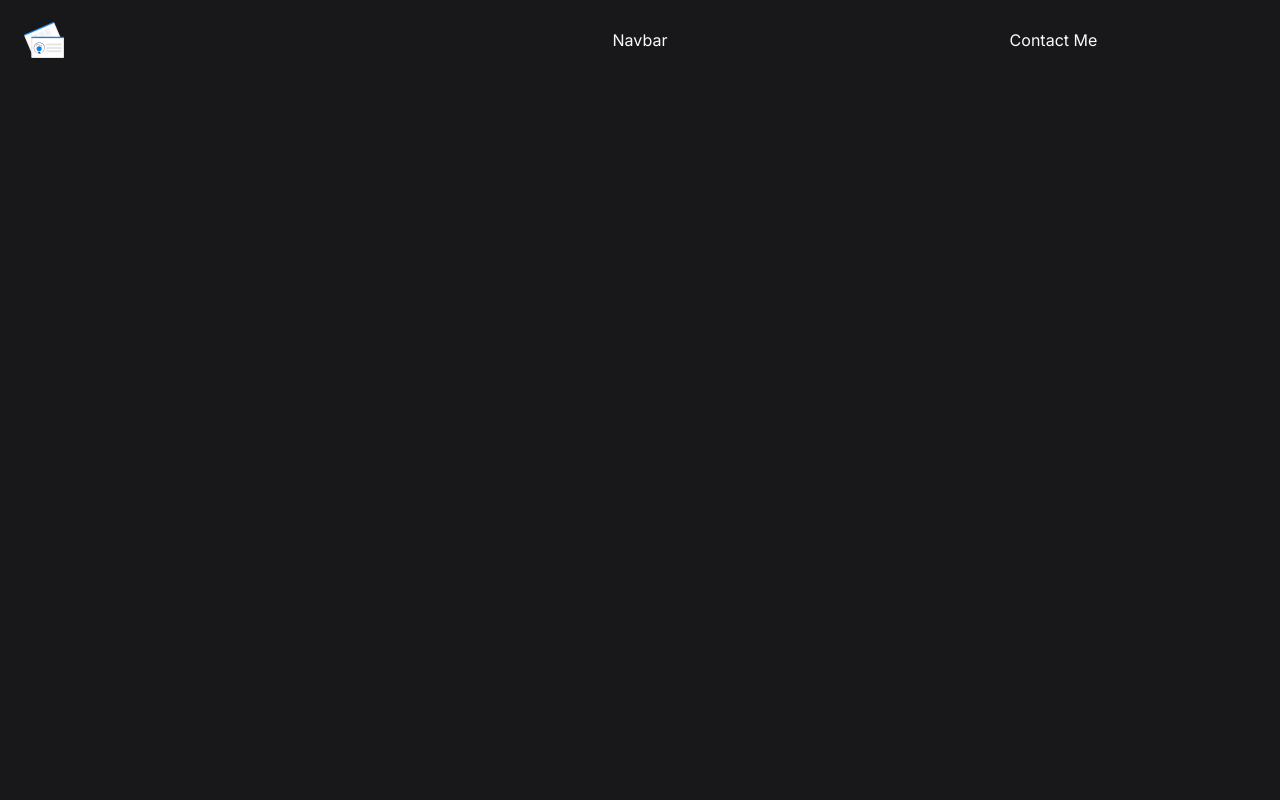
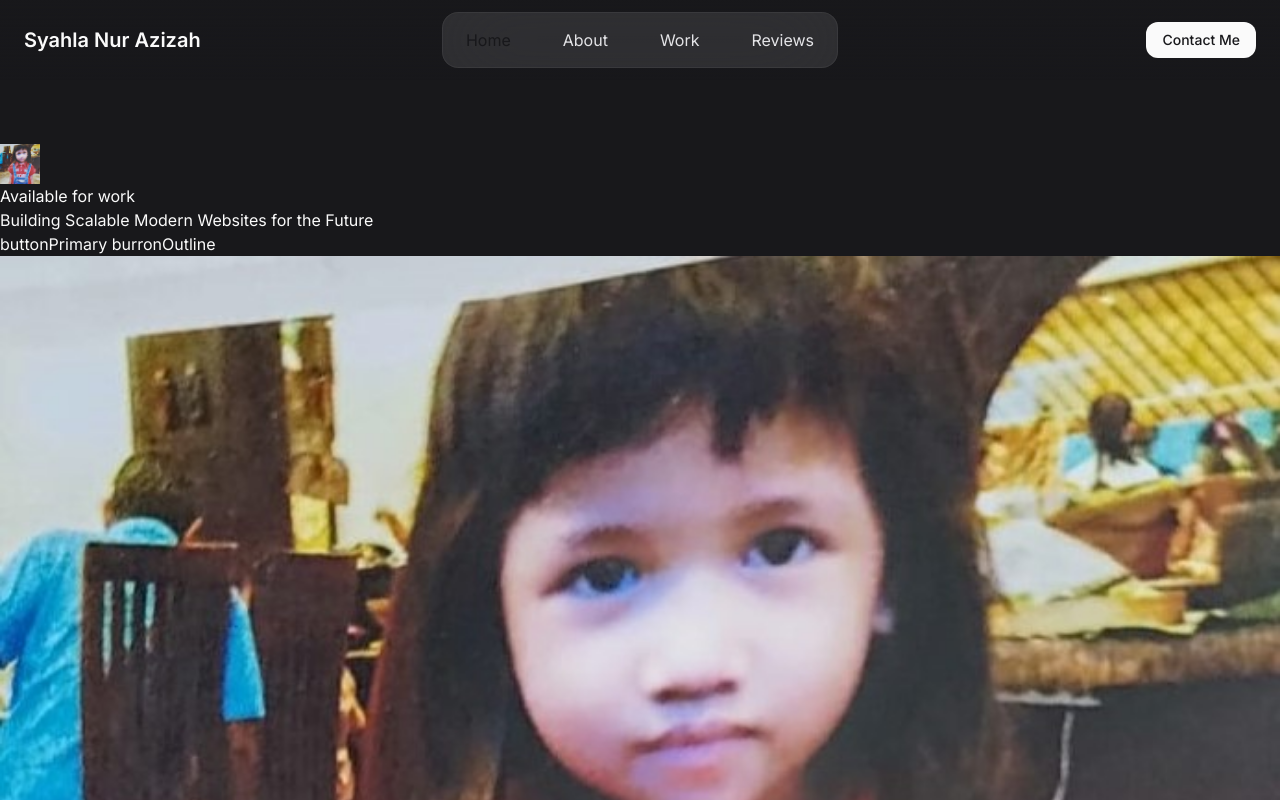
Before and after one commit to fesloth/syahla-blog, a React (Vite) app: page / in a window 1280 px wide. Shown: the top 800 px of the page. Built offline with nearby package versions, Linux system fonts and the light colour scheme.

Commit message:
finish header and navbar

```diff
--- a/index.html
+++ b/index.html
@@ -3,7 +3,6 @@
 
 <head>
   <meta charset="UTF-8" />
-  <link rel="icon" type="image/svg+xml" href="/vite.svg" />
   <meta name="viewport" content="width=device-width, initial-scale=1.0" />
   <title>Syahla Nur Azizah - Portfolio</title>
   <!-- favicon -->
@@ -12,6 +11,9 @@
   <link rel="preconnect" href="https://fonts.googleapis.com">
   <link rel="preconnect" href="https://fonts.gstatic.com" crossorigin>
   <link href="https://fonts.googleapis.com/css2?family=Inter:wght@400;500;600&display=swap" rel="stylesheet">
+  <!-- material symbols rounded -->
+  <link rel="stylesheet"
+    href="https://fonts.googleapis.com/css2?family=Material+Symbols+Rounded:opsz,wght,FILL,GRAD@24,400,0..1,0" />
   <!-- font awesome icons -->
   <link rel="stylesheet" href="https://cdnjs.cloudflare.com/ajax/libs/font-awesome/6.6.0/css/all.min.css"
     integrity="sha512-Kc323vGBEqzTmouAECnVceyQqyqdsSiqLQISBL29aUW4U/M7pSPA/gEUZQqv1cwx4OnYxTxve5UMg5GT6L4JJg=="
--- a/package.json
+++ b/package.json
@@ -10,6 +10,7 @@
     "preview": "vite preview"
   },
   "dependencies": {
+    "prop-types": "^15.8.1",
     "react": "^18.3.1",
     "react-dom": "^18.3.1",
     "tailwind-scrollbar": "^3.1.0"
--- a/src/App.jsx
+++ b/src/App.jsx
@@ -1,10 +1,18 @@
 // components
 
 import Header from "./components/Header";
+import Hero from "./components/Hero";
 
 const App = () => {
 
-  return <Header/>
+  return (
+  <>
+  <Header/>
+    <main>
+      <Hero/>
+    </main>
+    </>
+  )
 
 }
 
--- a/src/components/Header.jsx
+++ b/src/components/Header.jsx
@@ -1,24 +1,30 @@
+// node modules
+import { useState } from "react";
+
 // components
 
 import Navbar from "./Navbar";
 
 const Header = () => {
+  const [navOpen, setNavOpen] = useState(false);
   return (
-    <header className="fixed top-0 left-0 w-full h-20 flex items-center z-40 bg-gradient-to-b from-zinc-900 to-zinc-900">
+    <header className="fixed top-0 left-0 w-full h-20 flex items-center z-40 bg-gradient-to-b from-zinc-900 to-zinc-900/0">
       <div className="max-w-screen-2xl w-full mx-auto px-4 flex justify-between items-center md:px-6 md:grid md:grid-cols-[1fr,3fr,1fr]">
         <h1>
           <a href="/" className="logo">
-            <img src="/img/favicon.svg" width={40} height={40} />
+           <h2 className="font-bold text-xl">Syahla Nur Azizah</h2>
           </a>
         </h1>
 
         <div className="relative md:justify-self-center">
-          <button className="menu-btn md:hidden" onClick={null}>
-            <span className="fa-solid fa-bars"></span>
+          <button className="menu-btn md:hidden" onClick={() => setNavOpen((prev) => !prev)} aria-expanded={navOpen}>
+            <span className="material-symbols-rounded">{navOpen ? "close" : "menu"}</span>
           </button>
-          <Navbar/>
+          <Navbar navOpen={navOpen} />
         </div>
-        <a href="#contact" className="">Contact Me</a>
+        <a href="#contact" className="btn btn-secondary max-md:hidden md:justify-self-end">
+          Contact Me
+        </a>
       </div>
     </header>
   );
--- /dev/null
+++ b/src/components/Hero.jsx
@@ -0,0 +1,34 @@
+const Hero = () => {
+  return (
+    <section id="home" className="pt-28 lg:pt-36">
+      <div className="">
+        <div className="">
+          <div className="">
+            <figure className="">
+              <img src="/img/lala.jpeg" alt="lala" width={40} height={40} className="img-cover" />
+            </figure>
+            <div className="">
+              <span className="">
+                <span className=""></span>
+              </span>
+              Available for work
+            </div>
+          </div>
+          <h2 className="">Building Scalable Modern Websites for the Future</h2>
+          <div className="">
+            buttonPrimary
+
+            burronOutline
+          </div>
+        </div>
+        <div className="">
+          <figure className="">
+          <img src="/img/lala.jpeg" alt="lala" width={656} height={800} className="w-full" />
+          </figure>
+        </div>
+      </div>
+    </section>
+  );
+};
+
+export default Hero;
--- a/src/components/Navbar.jsx
+++ b/src/components/Navbar.jsx
@@ -1,7 +1,77 @@
-const Navbar = () => {
+// node modules
+import { useRef, useEffect } from "react";
+import PropTypes from "prop-types";
+
+const Navbar = ({ navOpen }) => {
+  const lastActiveLink = useRef();
+  const activeBox = useRef();
+
+  const initActiveBox = () => {
+    if (lastActiveLink.current && activeBox.current) {
+      activeBox.current.style.top = lastActiveLink.current.offsetTop + "px";
+      activeBox.current.style.left = lastActiveLink.current.offsetLeft + "px";
+      activeBox.current.style.width = lastActiveLink.current.offsetWidth + "px";
+      activeBox.current.style.height = lastActiveLink.current.offsetHeight + "px";
+    }
+  };
+
+  useEffect(initActiveBox, []);
+  window.addEventListener('resize', initActiveBox);
+
+  const activeCurrentLink = (event) => {
+    lastActiveLink.current?.classList.remove("active");
+    event.target.classList.add("active");
+    lastActiveLink.current = event.target;
+
+    activeBox.current.style.top = event.target.offsetTop + "px";
+    activeBox.current.style.left = event.target.offsetLeft + "px";
+    activeBox.current.style.width = event.target.offsetWidth + "px";
+    activeBox.current.style.height = event.target.offsetHeight + "px";
+  };
+
+  const navItems = [
+    {
+      label: "Home",
+      link: "#home",
+      className: "nav-link active",
+      ref: lastActiveLink,
+    },
+    {
+      label: "About",
+      link: "#about",
+      className: "nav-link",
+    },
+    {
+      label: "Work",
+      link: "#work",
+      className: "nav-link",
+    },
+    {
+      label: "Reviews",
+      link: "#reviews",
+      className: "nav-link",
+    },
+    {
+      label: "Contact",
+      link: "#contact",
+      className: "nav-link md:hidden",
+    },
+  ];
+
   return (
-    <div>Navbar</div>
-  )
-}
+    <nav className={`navbar ${navOpen ? "active" : ""}`}>
+      {navItems.map(({ label, link, className }, key) => (
+        <a href={link} key={key} className={className} onClick={activeCurrentLink}>
+          {label}
+        </a>
+      ))}
+      <div className="active-box" ref={activeBox}></div>
+    </nav>
+  );
+};
 
-export default Navbar
+Navbar.propTypes = {
+  navOpen: PropTypes.bool.isRequired,
+};
+
+export default Navbar;
--- a/src/index.css
+++ b/src/index.css
@@ -15,10 +15,50 @@
 }
 
 /* ---------------------- *\
+* UTILITIES
+\* ---------------------- */
+
+.material-symbols-rounded {
+  @apply w-[1em] h-[1em] overflow-hidden;
+  font-variation-settings: "FILL" 0, "wght" 400, "GRAD" 0, "opsz" 24;
+}
+
+/* ---------------------- *\
 * COMPONENTS
 \* ---------------------- */
 
 /* menu btn */
 .menu-btn {
   @apply w-10 h-10 grid place-items-center bg-zinc-50/10 rounded-xl ring-inset ring-1 ring-zinc-50/[0.02] backdrop-blur-2xl hover:bg-zinc-50/15 transition-[transform,background-color] active:scale-95;
+  @apply fixed top-4 right-4;
 }
+
+/* Navbar */
+.navbar {
+  @apply absolute top-full mt-5 right-0 min-w-40 p-2 bg-zinc-50/10 rounded-2xl ring-inset ring-1 ring-zinc-50/5 scale-90 isolate blur-sm opacity-0 invisible transition-[opacity,transform,filter] md:static md:flex md:items-center md:mt-0 md:opacity-100 md:blur-0 md:visible md:scale-100 backdrop-blur-2xl md:gap-5
+
+}
+
+.navbar.active {
+  @apply opacity-100 scale-100 blur-0 visible;
+}
+
+.nav-link {
+  @apply block w-full px-4 py-2 rounded-lg text-left text-zinc-200  hover:bg-zinc-50/10 hover:text-white;
+}
+
+.nav-link.active {
+  @apply text-zinc-900 duration-500
+}
+
+.navbar .active-box {
+  @apply absolute bg-zinc-50 rounded-lg -z-10 transition-[top,left] duration-500
+}
+
+.btn {
+  @apply max-w-max h-9 flex items-center gap-2 px-4 rounded-xl font-medium text-sm ring-1 ring-zinc-50/5 ring-inset transition-[background-color]
+}
+
+.btn-secondary {
+  @apply bg-zinc-50 text-zinc-900 active:bg-zinc-50/80
+}
--- a/tailwind.config.js
+++ b/tailwind.config.js
@@ -1,18 +1,15 @@
 /** @type {import('tailwindcss').Config} */
 
-import tailwindScrollbar from 'tailwind-scrollbar';
+import tailwindScrollbar from "tailwind-scrollbar";
 
 export default {
-  content: [
-    "./index.html",
-    "./src/**/*.{js,ts,jsx,tsx}",
-  ],
+  content: ["./index.html", "./src/**/*.{js,ts,jsx,tsx}"],
   theme: {
     extend: {
       fontFamily: {
-        'sans': ['Inter', 'sans-serif']
-      }
+        sans: ["Inter", "sans-serif"],
+      },
     },
   },
   plugins: [tailwindScrollbar],
-}
+};
```
Also changed, not shown: public/img/lala.jpeg (added), 1 other file (tests, documents, lock files or other folders).
